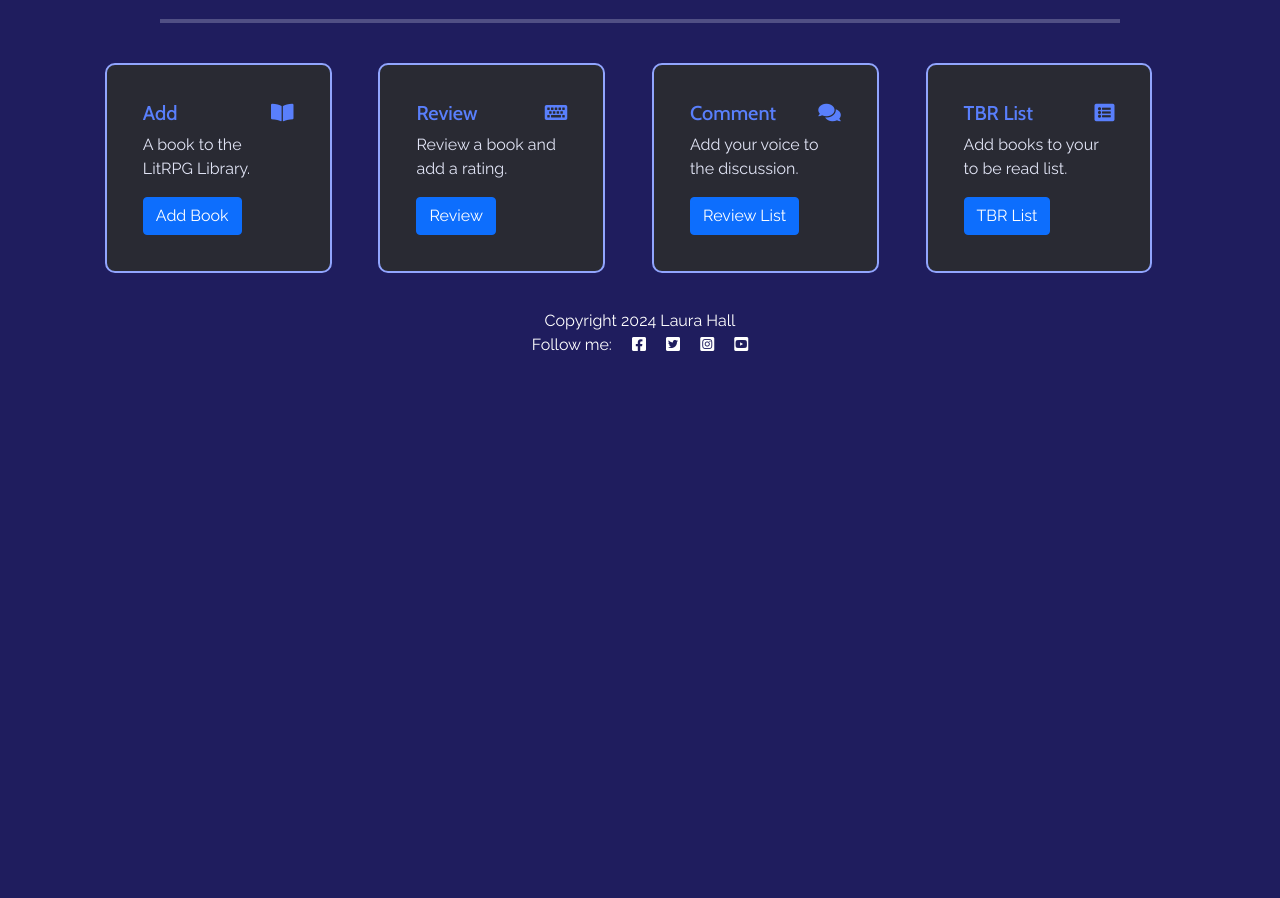
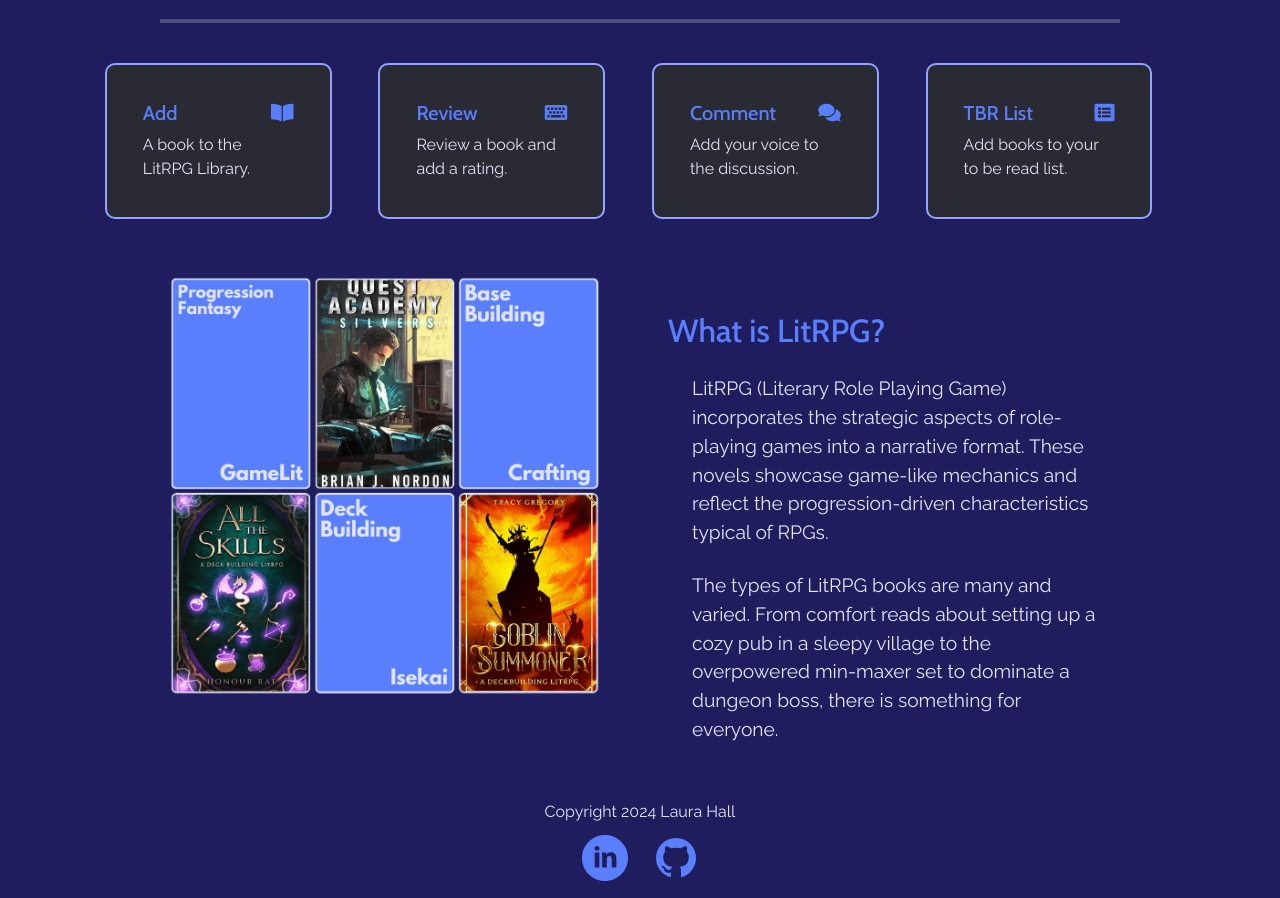
Before and after one commit to laurachri-hall/LitRPG-Library, a Django app: page / in a window 1280 px wide. Shown: the part 607-1505 px from the top of the page. Before the commit the page ends 958 px from the top, so only its background shows below. Run offline with Django 4.2, Linux system fonts and the light colour scheme; some libraries are stand-ins or nearby versions.

Commit message:
Add: index.html whatis litrpg section and social media links in footer

```diff
--- a/config/settings.py
+++ b/config/settings.py
@@ -34,7 +34,7 @@ SECRET_KEY = os.environ.get('SECRET_KEY')
 
 
 # SECURITY WARNING: don't run with debug turned on in production!
-DEBUG = False
+DEBUG = True
 
 ALLOWED_HOSTS = [
     '8000-laurachriha-litrpglibra-oilbcmmfwss.ws.codeinstitute-ide.net',
--- a/review/templates/review/review_detail.html
+++ b/review/templates/review/review_detail.html
@@ -15,7 +15,7 @@
       <div class="d-none d-md-block col-md-6 masthead-image">
         {% if review.book.book_cover %} {% cloudinary review.book.book_cover class="scale" alt=review.title %}
         {% else %}
-        <img src="{% static 'images/default.jpg' %}" class="scale" alt="placeholder image" />
+        <img src="{% static 'images/default.jpg' %}" class="scale" alt="placeholder image" >
         {% endif %}
       </div>
     </div>
--- a/static/css/style.css
+++ b/static/css/style.css
@@ -221,6 +221,7 @@ p {
 
 }
 
+
 .image-flash {
     position: absolute;
     bottom: 5%;
@@ -300,7 +301,7 @@ p {
 .btn-edit {
     background-color: var(--highlight-color);
     color: var(--bg-color);
-    font-weight: 500;
+    font-weight: bold;
 }
 
 .btn-signup:hover,
@@ -346,6 +347,36 @@ p {
     color: rgb(222, 146, 168);
 }
 
+/* Footer */
+
+footer .social-border {
+    display: flex;
+    justify-content: center;
+    align-items: center;
+    margin-top: 10px; /* Adjust spacing as needed */
+}
+
+footer .social-links {
+    padding: 0;
+    margin: 0;
+    list-style: none;
+    display: flex;
+    justify-content: center;
+    gap: 15px; /* Adjust spacing between icons */
+}
+
+footer .social-links li {
+    display: inline-block;
+}
+
+footer .social-links li svg path {
+    transition: fill 0.3s ease;
+}
+
+footer .social-links li:hover svg path,
+footer .social-links li:active svg path {
+    fill: var(--highlight-color);
+}
 /* Media */
 
 @media (max-width: 767px) {
@@ -383,24 +414,18 @@ p {
     display: flex;
     align-items: center;
     justify-content: flex-start;
-    /* Align to the left or you can adjust as needed */
     }
 
     .navbar-text p {
     margin: 0;
-    /* Remove default margin */
     white-space: nowrap;
-    /* Prevent the text from wrapping */
     }
 
     .header {
         display: flex;
         flex-direction: row;
-        /* Keeps layout horizontal */
         justify-content: flex-start;
-        /* Align items to the left */
         align-items: center;
-        /* Center items vertically */
         text-align: left;
     }
 
@@ -425,13 +450,10 @@ p {
 
     .header-video {
         width: 100%;
-        /* Ensure video container takes up full space */
         max-width: 500px;
-        /* Optional: limit max width of the video */
         aspect-ratio: 1 / 1;
-        /* Adjust the aspect ratio of the video */
         object-fit: cover;
-        /* Ensure the video covers the container properly */
+
     }
 
     .text-content {
@@ -440,10 +462,7 @@ p {
         justify-content: center;
         text-align: left;
     }
-}
 
-/* Card Adjustments for Tablet / Laptop (768px and up) */
-@media (min-width: 768px) and (max-width: 991px) {
     .index-card {
         width: 100%; /* Ensure cards are wide enough */
     }
@@ -453,8 +472,22 @@ p {
     }
 }
 
-/* Card Adjustments for Large Screens */
-@media (min-width: 992px) {
+/* Media for  Laptop (1024px and up) */
+@media (min-width: 1024px) {
+
+    .litrpg-container {
+        max-width: 80%;
+        margin: 0 auto;
+    }
+
+    .what-title {
+        margin-top: 10%;
+    }
+
+    .what-title p {
+        font-size: larger;
+    }
+
     .index-card {
         width: 100%; /* Make cards full width in large screens */
     }
@@ -462,4 +495,5 @@ p {
         flex: 0 0 22%; /* Cards take up about 22% on large screens */
         margin-right: 2%; /* Add spacing between cards */
     }
+
 }
--- a/templates/base.html
+++ b/templates/base.html
@@ -124,16 +124,29 @@
 
     <!-- Footer -->
     <footer class="footer mt-auto py-3 main-bg">
-        <p class="m-0 text-center text-white">
-            {% block copyright %}
+        <p class="m-0 text-center">
             Copyright 2024 Laura Hall
-            {% endblock copyright %}
         </p>
-        <p class="m-0 text-center text-white">Follow me: <i class="fab fa-facebook-square ms-3"></i>
-            <i class="fab fa-twitter-square ms-3"></i>
-            <i class="fab fa-instagram-square ms-3"></i>
-            <i class="fab fa-youtube-square ms-3"></i>
-        </p>
+        <div class="social-border">
+            <ul class="social-links list-inline text-center">
+                <li class="list-inline-item">
+                    <a target="_blank" href="https://linkedin.com/in/laura-hall-dev">
+                        <svg xmlns="http://www.w3.org/2000/svg" width="3em" height="3em" viewBox="0 0 20 20">
+                            <path fill="#597FFC" d="M10 .4C4.698.4.4 4.698.4 10s4.298 9.6 9.6 9.6s9.6-4.298 9.6-9.6S15.302.4 10 .4M7.65 13.979H5.706V7.723H7.65zm-.984-7.024c-.614 0-1.011-.435-1.011-.973c0-.549.409-.971 1.036-.971s1.011.422 1.023.971c0 .538-.396.973-1.048.973m8.084 7.024h-1.944v-3.467c0-.807-.282-1.355-.985-1.355c-.537 0-.856.371-.997.728c-.052.127-.065.307-.065.486v3.607H8.814v-4.26c0-.781-.025-1.434-.051-1.996h1.689l.089.869h.039c.256-.408.883-1.01 1.932-1.01c1.279 0 2.238.857 2.238 2.699z" />
+                        </svg>
+                        <span class="sr-only">LinkedIn</span>
+                    </a>
+                </li>
+                <li class="list-inline-item">
+                    <a target="_blank" href="https://github.com/laurachri-hall">
+                        <svg xmlns="http://www.w3.org/2000/svg" width="3em" height="3em" viewBox="0 0 24 24">
+                            <path fill="#597FFC" d="M12 2A10 10 0 0 0 2 12c0 4.42 2.87 8.17 6.84 9.5c.5.08.66-.23.66-.5v-1.69c-2.77.6-3.36-1.34-3.36-1.34c-.46-1.16-1.11-1.47-1.11-1.47c-.91-.62.07-.6.07-.6c1 .07 1.53 1.03 1.53 1.03c.87 1.52 2.34 1.07 2.91.83c.09-.65.35-1.09.63-1.34c-2.22-.25-4.55-1.11-4.55-4.92c0-1.11.38-2 1.03-2.71c-.1-.25-.45-1.29.1-2.64c0 0 .84-.27 2.75 1.02c.79-.22 1.65-.33 2.5-.33s1.71.11 2.5.33c1.91-1.29 2.75-1.02 2.75-1.02c.55 1.35.2 2.39.1 2.64c.65.71 1.03 1.6 1.03 2.71c0 3.82-2.34 4.66-4.57 4.91c.36.31.69.92.69 1.85V21c0 .27.16.59.67.5C19.14 20.16 22 16.42 22 12A10 10 0 0 0 12 2" />
+                        </svg>
+                        <span class="sr-only">GitHub</span>
+                    </a>
+                </li>
+            </ul>
+        </div>
     </footer>
 
     <script src="https://cdn.jsdelivr.net/npm/bootstrap@5.0.1/dist/js/bootstrap.bundle.min.js"
--- a/templates/index.html
+++ b/templates/index.html
@@ -1,6 +1,4 @@
-{% extends "base.html" %}
-{% load static %}
-{% load cloudinary %}
+{% extends "base.html" %} {% load static %} {% load cloudinary %}
 {% block content %}
 <!-- hero image and tag line -->
 <header class="header">
@@ -8,14 +6,17 @@
         <div class="row align-items-center">
             <div class="col-md-6 title-tagline">
                 <h1>LitRPG Library</h1>
-                <h4 class="tagline">Your LitRPG Companion: Discover, Save, and Review the Best in Fantasy Gaming!</h4>
+                <h4 class="tagline">
+                    Your LitRPG Companion: Discover, Save, and Review the Best in Fantasy
+                    Gaming!
+                </h4>
                 <div>
                     <a href="{% url 'account_signup' %}" class="btn btn-signup">Register</a>
                 </div>
             </div>
             <div class="col-md-6 header-video">
                 <video autoplay muted loop playsinline preload="auto" class="bg-video">
-                    <source src="{% static 'videos/hero.mp4' %}" type="video/mp4">
+                    <source src="{% static 'videos/hero.mp4' %}" type="video/mp4" />
                     Your browser does not support the video tag.
                 </video>
             </div>
@@ -23,7 +24,7 @@
     </div>
 </header>
 
-<hr class="solid hero-break">
+<hr class="solid hero-break" />
 
 <!-- What You Can Do Cards -->
 <div class="container">
@@ -36,7 +37,6 @@
                         <i class="fas fa-book-open"></i>
                     </h5>
                     <p class="card-text">A book to the LitRPG Library.</p>
-                    <a href="{% url 'add_book' %}" class="btn btn-primary">Add Book</a>
                 </div>
             </div>
         </div>
@@ -48,7 +48,6 @@
                         <i class="fas fa-keyboard"></i>
                     </h5>
                     <p class="card-text">Review a book and add a rating.</p>
-                    <a href="{% url 'add_review' %}" class="btn btn-primary">Review</a>
                 </div>
             </div>
         </div>
@@ -60,7 +59,6 @@
                         <i class="fas fa-comments"></i>
                     </h5>
                     <p class="card-text">Add your voice to the discussion.</p>
-                    <a href="{% url 'review_list' %}" class="btn btn-primary">Review List</a>
                 </div>
             </div>
         </div>
@@ -72,12 +70,43 @@
                         <i class="fas fa-list-alt"></i>
                     </h5>
                     <p class="card-text">Add books to your to be read list.</p>
-                    <a href="{% url 'tbr_list' %}" class="btn btn-primary">TBR List</a>
                 </div>
             </div>
         </div>
     </div>
 </div>
-
+<div class="h2"></div>
+<!-- LitRPG Description Section -->
+<!-- LitRPG Description Section -->
+<section class="litrpg-description">
+    <div class="container litrpg-container">
+        <div class="row">
+            <div class="col-md-6 mb-4">
+                <div class="card">
+                    <div class="card-body">
+                        <img src="{% static 'images/genres.png' %}" class="scale" alt="genres images">
+                    </div>
+                </div>
+            </div>
+            <div class="col-md-6">
+                <div class="card">
+                    <div class="card-body flex-column align-items-center justify-content-center what-title"> <!-- Add flexbox here -->
+                        <div>
+                            <h2 class="card-title mb-3">What is LitRPG?</h2>
+                            <p class="card-text m-4">
+                                LitRPG (Literary Role Playing Game) incorporates the strategic aspects of role-playing games into a narrative format.
+                                These novels showcase game-like mechanics and reflect the progression-driven characteristics typical of RPGs.
+                            </p>
+                            <p class="card-text m-4">
+                                The types of LitRPG books are many and varied. From comfort reads about setting up a cozy pub in a sleepy village to
+                                the overpowered min-maxer set to dominate a dungeon boss, there is something for everyone.
+                            </p>
+                        </div>
+                    </div>
+                </div>
+            </div>
+        </div>
+    </div>
+</section>
 
 {% endblock %}
```
Also changed, not shown: static/images/genres.png (added).
